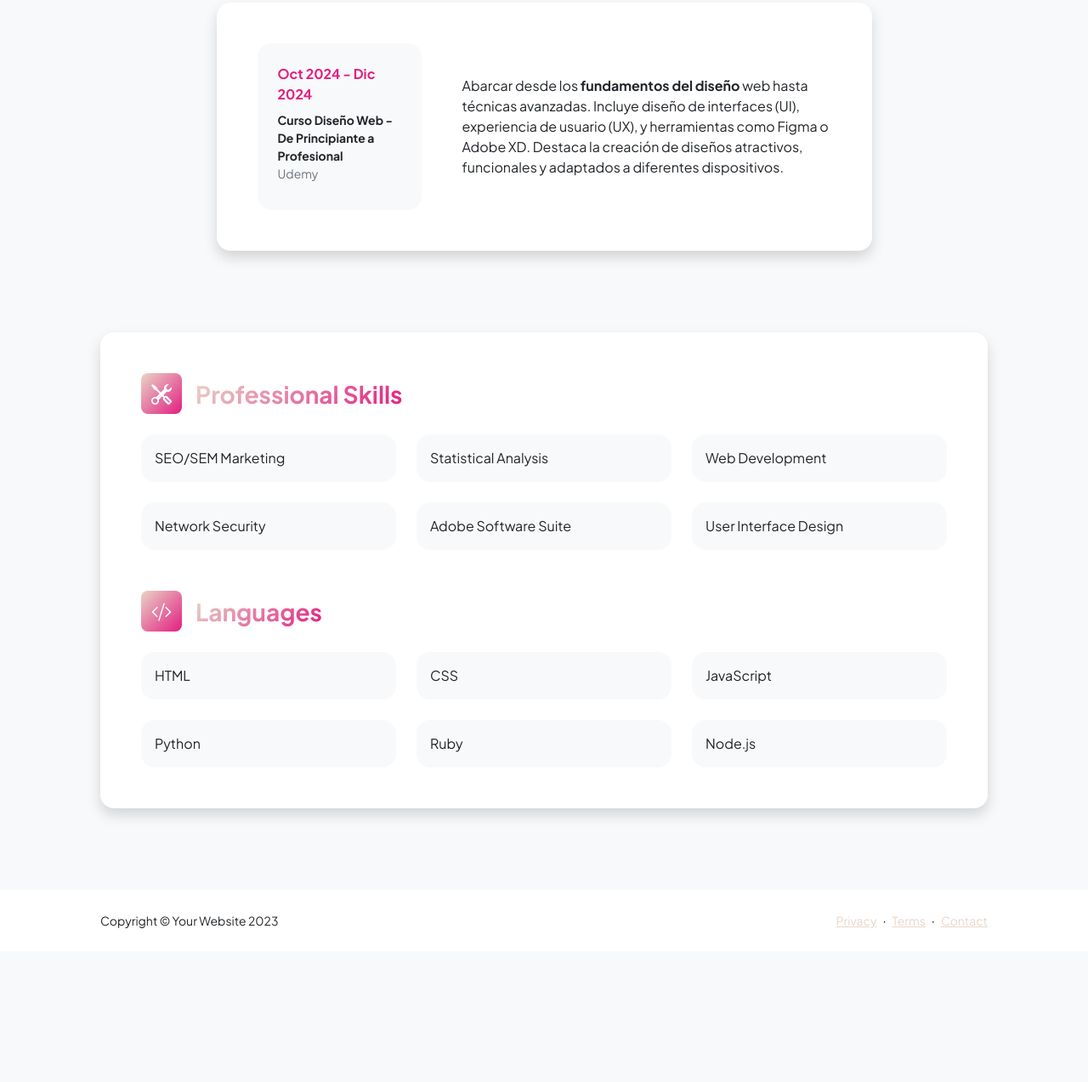
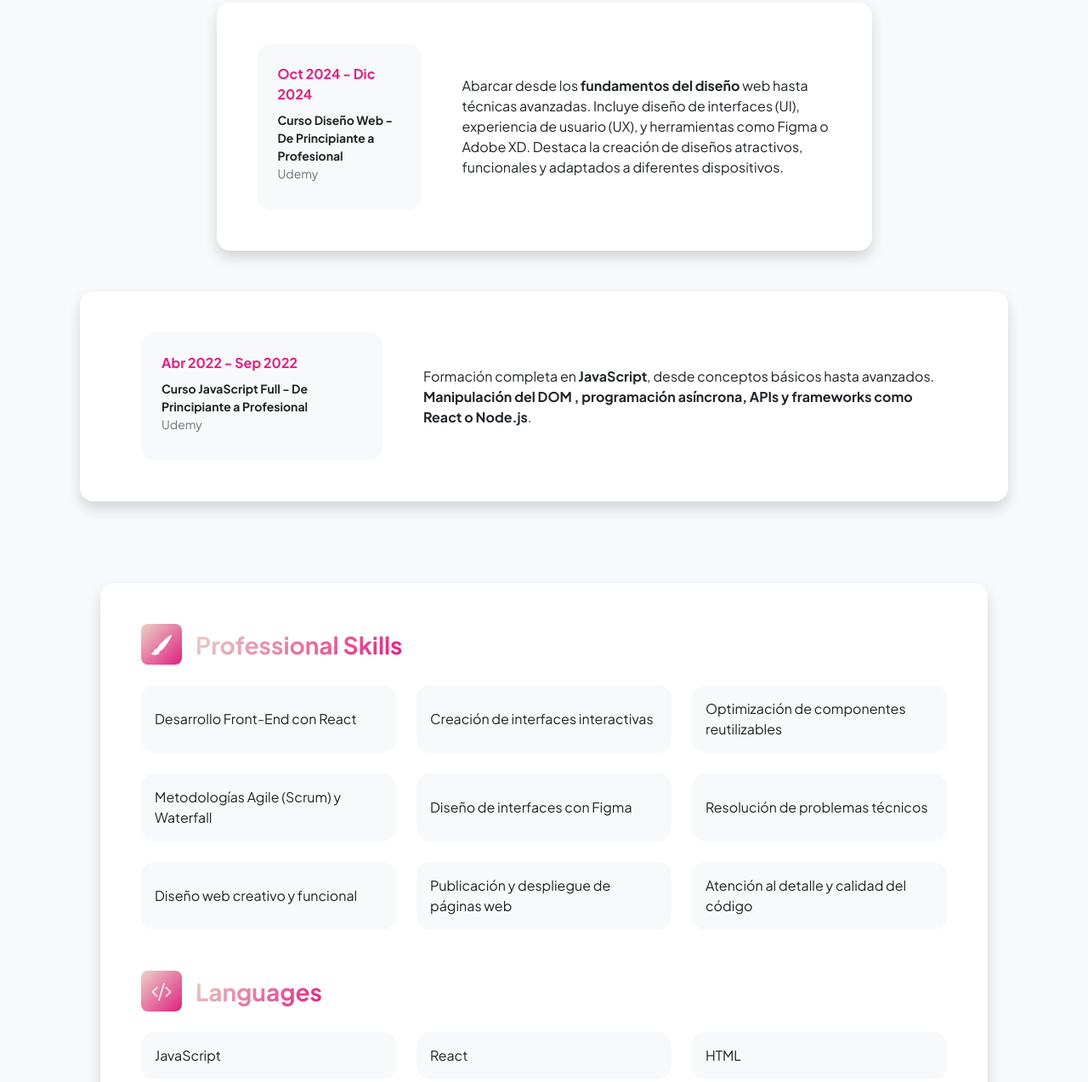
Before and after one commit to sorayapg/startbootstrap-personal-gh-pages, a plain HTML site: page resume.html in a window 1280 px wide. Shown: the part 2994-4267 px from the top of the page at 85% size. Before the commit the page ends 4113 px from the top, so only its background shows below. Drawn offline with nearby package versions, Linux system fonts and the light colour scheme.

Commit message:
Añado archivo resume.html

```diff
--- a/resume.html
+++ b/resume.html
@@ -228,7 +228,25 @@
                                     </div>
                                 </div>
                             </div>
-
+                            <!-- Education complementaria Card 4-->
+                            <div class="card shadow border-0 rounded-4 mb-5">
+                                <div class="card-body p-5">
+                                    <div class="row align-items-center gx-5">
+                                        <div class="col text-center text-lg-start mb-4 mb-lg-0">
+                                            <div class="bg-light p-4 rounded-4">
+                                                <div class="text-secondary fw-bolder mb-2">  Abr 2022 - Sep 2022</div>
+                                                <div class="mb-2">
+                                                    <div class="small fw-bolder">Curso JavaScript Full - De Principiante a Profesional</div>
+                                                    <div class="small text-muted">Udemy</div>
+                                                </div>
+                                            </div>
+                                        </div>
+                                        <div class="col-lg-8">Formación completa en <strong>JavaScript</strong>, desde conceptos básicos hasta avanzados.
+                                        <strong>Manipulación del DOM , programación asíncrona, APIs y frameworks como React o Node.js</strong>.
+                                        </div></div>
+                                    </div>
+                                </div>
+                            </div>
 
                         <!-- Divider-->
                         <div class="pb-5"></div>
@@ -240,18 +258,23 @@
                                     <!-- Professional skills list-->
                                     <div class="mb-5">
                                         <div class="d-flex align-items-center mb-4">
-                                            <div class="feature bg-primary bg-gradient-primary-to-secondary text-white rounded-3 me-3"><i class="bi bi-tools"></i></div>
+                                            <div class="feature bg-primary bg-gradient-primary-to-secondary text-white rounded-3 me-3"><i class="bi bi-brush-fill"></i></div>
                                             <h3 class="fw-bolder mb-0"><span class="text-gradient d-inline">Professional Skills</span></h3>
                                         </div>
                                         <div class="row row-cols-1 row-cols-md-3 mb-4">
-                                            <div class="col mb-4 mb-md-0"><div class="d-flex align-items-center bg-light rounded-4 p-3 h-100">SEO/SEM Marketing</div></div>
-                                            <div class="col mb-4 mb-md-0"><div class="d-flex align-items-center bg-light rounded-4 p-3 h-100">Statistical Analysis</div></div>
-                                            <div class="col"><div class="d-flex align-items-center bg-light rounded-4 p-3 h-100">Web Development</div></div>
+                                            <div class="col mb-4 mb-md-0"><div class="d-flex align-items-center bg-light rounded-4 p-3 h-100">Desarrollo Front-End con React</div></div>
+                                            <div class="col mb-4 mb-md-0"><div class="d-flex align-items-center bg-light rounded-4 p-3 h-100">Creación de interfaces interactivas</div></div>
+                                            <div class="col"><div class="d-flex align-items-center bg-light rounded-4 p-3 h-100"> Optimización de componentes reutilizables</div></div>
+                                        </div>
+                                        <div class="row row-cols-1 row-cols-md-3 mb-4">
+                                            <div class="col mb-4 mb-md-0"><div class="d-flex align-items-center bg-light rounded-4 p-3 h-100">Metodologías Agile (Scrum) y Waterfall</div></div>
+                                            <div class="col mb-4 mb-md-0"><div class="d-flex align-items-center bg-light rounded-4 p-3 h-100">Diseño de interfaces con Figma</div></div>
+                                            <div class="col"><div class="d-flex align-items-center bg-light rounded-4 p-3 h-100">Resolución de problemas técnicos</div></div>
                                         </div>
                                         <div class="row row-cols-1 row-cols-md-3">
-                                            <div class="col mb-4 mb-md-0"><div class="d-flex align-items-center bg-light rounded-4 p-3 h-100">Network Security</div></div>
-                                            <div class="col mb-4 mb-md-0"><div class="d-flex align-items-center bg-light rounded-4 p-3 h-100">Adobe Software Suite</div></div>
-                                            <div class="col"><div class="d-flex align-items-center bg-light rounded-4 p-3 h-100">User Interface Design</div></div>
+                                            <div class="col mb-4 mb-md-0"><div class="d-flex align-items-center bg-light rounded-4 p-3 h-100">Diseño web creativo y funcional</div></div>
+                                            <div class="col mb-4 mb-md-0"><div class="d-flex align-items-center bg-light rounded-4 p-3 h-100">Publicación y despliegue de páginas web</div></div>
+                                            <div class="col"><div class="d-flex align-items-center bg-light rounded-4 p-3 h-100">Atención al detalle y calidad del código</div></div>
                                         </div>
                                     </div>
                                     <!-- Languages list-->
@@ -261,15 +284,17 @@
                                             <h3 class="fw-bolder mb-0"><span class="text-gradient d-inline">Languages</span></h3>
                                         </div>
                                         <div class="row row-cols-1 row-cols-md-3 mb-4">
-                                            <div class="col mb-4 mb-md-0"><div class="d-flex align-items-center bg-light rounded-4 p-3 h-100">HTML</div></div>
-                                            <div class="col mb-4 mb-md-0"><div class="d-flex align-items-center bg-light rounded-4 p-3 h-100">CSS</div></div>
-                                            <div class="col"><div class="d-flex align-items-center bg-light rounded-4 p-3 h-100">JavaScript</div></div>
+                                            <div class="col mb-4 mb-md-0"><div class="d-flex align-items-center bg-light rounded-4 p-3 h-100">JavaScript</div></div>
+                                            <div class="col mb-4 mb-md-0"><div class="d-flex align-items-center bg-light rounded-4 p-3 h-100">React</div></div>
+                                            <div class="col"><div class="d-flex align-items-center bg-light rounded-4 p-3 h-100">HTML</div></div>
                                         </div>
                                         <div class="row row-cols-1 row-cols-md-3">
-                                            <div class="col mb-4 mb-md-0"><div class="d-flex align-items-center bg-light rounded-4 p-3 h-100">Python</div></div>
-                                            <div class="col mb-4 mb-md-0"><div class="d-flex align-items-center bg-light rounded-4 p-3 h-100">Ruby</div></div>
+                                            <div class="col mb-4 mb-md-0"><div class="d-flex align-items-center bg-light rounded-4 p-3 h-100">CSS</div></div>
+                                            <div class="col mb-4 mb-md-0"><div class="d-flex align-items-center bg-light rounded-4 p-3 h-100">Jest </div></div>
                                             <div class="col"><div class="d-flex align-items-center bg-light rounded-4 p-3 h-100">Node.js</div></div>
                                         </div>
+
+
                                     </div>
                                 </div>
                             </div>
```
